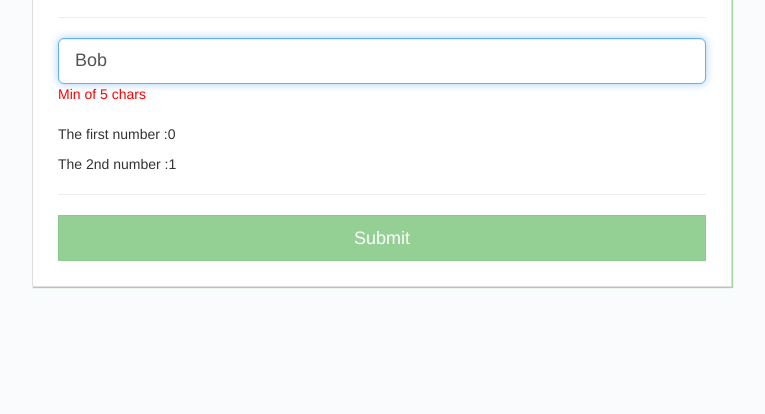
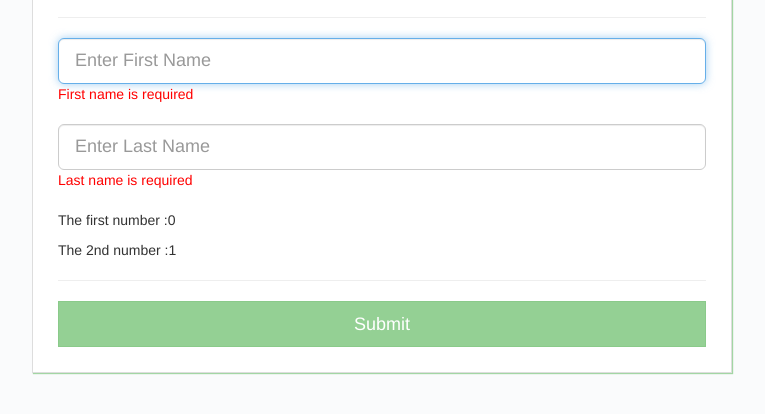
Before and after one commit to mike-hewitson/numerology, a website: page client/dev/index.html in a window 1280 px wide. Shown: the part 94-508 px from the top of the page, without its empty margins (258-1023 px from the left). Drawn offline with nearby package versions, Linux system fonts and the light colour scheme; some packages are replaced by stand-ins of ours; files whose address does not match are found by name.

Commit message:
Set up first nd last name fields with correct screen validation

```diff
--- a/client/dev/todo/templates/main.html
+++ b/client/dev/todo/templates/main.html
@@ -7,9 +7,9 @@
             </div>
             <hr />
             <div class="numbers-container">
-                    <input type="text" class="form-control input-lg" placeholder="Enter Name" ng-model="name" name="mainName" maxlength="100" ng-maxlength="100" ng-minlength="5" required autofocus />
-                    <ng-messages for="NumerologyForm.mainName.$error">
-                        <ng-message when="required" class="error-msg">name field is required</ng-message>
+                <input type="text" class="form-control input-lg" placeholder="Enter First Name" ng-model="firstName" name="firstName" maxlength="100" ng-maxlength="100" ng-minlength="2" required autofocus />
+                <ng-messages for="NumerologyForm.firstName.$error">
+                    <ng-message when="required" class="error-msg">First name is required</ng-message>
                     <ng-message when="minlength" class="error-msg">Min of 5 chars</ng-message>
                     <ng-message when="maxlength" class="error-msg">Max of 100 chars</ng-message>
                 </ng-messages>
@@ -34,6 +34,16 @@
  -->
             </div>
             <div class="numbers-container">
+                <input type="text" class="form-control input-lg" placeholder="Enter Last Name" ng-model="lastName" name="lastName" maxlength="100" ng-maxlength="100" ng-minlength="4" required autofocus />
+                <ng-messages for="NumerologyForm.lastName.$error">
+                    <ng-message when="required" class="error-msg">Last name is required</ng-message>
+                    <ng-message when="minlength" class="error-msg">Min of 5 chars</ng-message>
+                    <ng-message when="maxlength" class="error-msg">Max of 100 chars</ng-message>
+                </ng-messages>
+                <br />
+                <br />
+            </div>
+            <div class="numbers-container">
                 <p> <span>The first number :</span>{{number1}}</p>
                 <p> <span>The 2nd number :</span>{{number2}}</p>
             </div>
```
Lines whose indentation alone changed are shown as unchanged.
